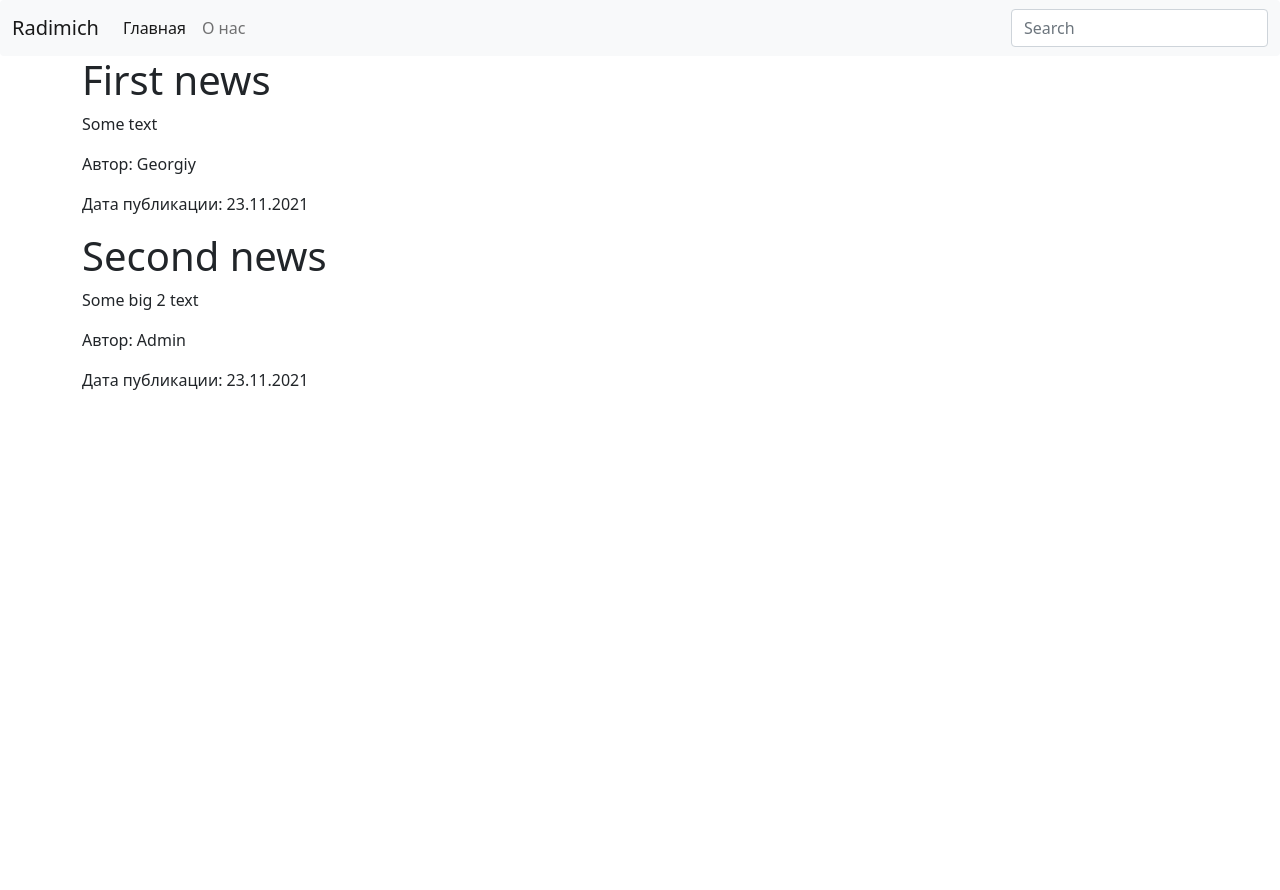
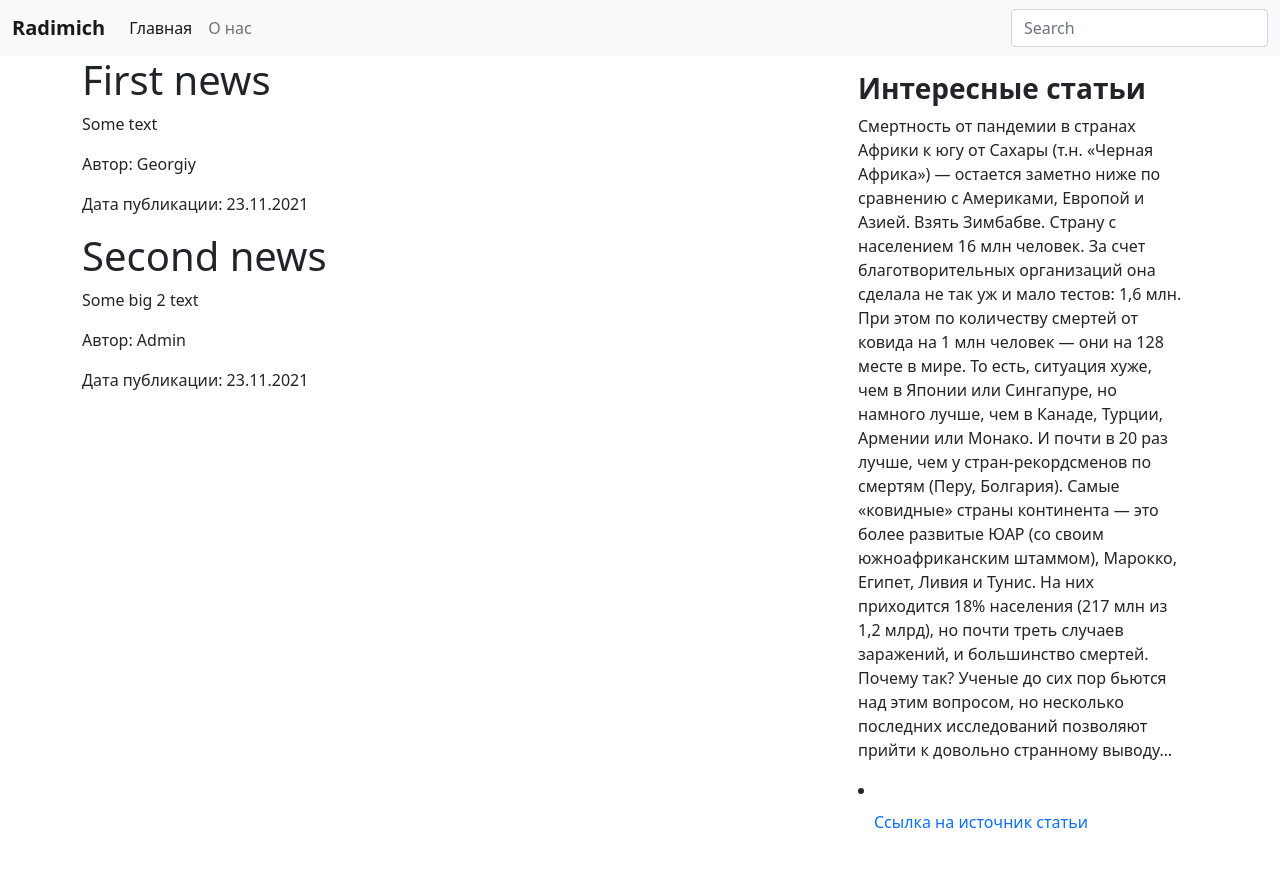
Before and after one commit to saburay32/site_djan_go, a Django app: page / in a window 1280 px wide. Before the commit the page ends 390 px from the top, so only its background shows below. Run offline with Django 3.2, Linux system fonts and the light colour scheme.

Commit message:
продолжаю изучать стили,добавил стаью и  активную ссылка(копировал по аналогии из кода-прокатило,работает)

```diff
--- a/blog/templates/blog/main.html
+++ b/blog/templates/blog/main.html
@@ -7,9 +7,9 @@
           href= "https://cdn.jsdelivr.net/npm/bootstrap@5.1.3/dist/css/bootstrap.min.css">
 </head>
 <body>
-   <nav class="navbar navbar-expand-lg navbar-light bg-light rounded" aria-label="Eleventh navbar example">
+   <nav class="navbar navbar-expand-lg navbar-light bg-light" aria-label="Eleventh navbar example">
       <div class="container-fluid">
-        <a class="navbar-brand" href="#">Radimich</a>
+        <a class="navbar-brand" href="#"><b>Radimich</b></a>
         <button class="navbar-toggler" type="button" data-bs-toggle="collapse" data-bs-target="#navbarsExample09" aria-controls="navbarsExample09" aria-expanded="false" aria-label="Toggle navigation">
           <span class="navbar-toggler-icon"></span>
         </button>
@@ -29,9 +29,33 @@
         </div>
       </div>
     </nav>
-    <div class="container">
-        {% block main_section%}
-        {%endblock main_section%}
-    </div>
+   <main class="container">
+       <div class="row">
+           <div class="col-md-8">
+               {% block main_section%}
+               {%endblock main_section%}
+           </div>
+           <aside class="col-md-4">
+               <div class="bg-sucess p-3 mb-3 rounded">
+                    <h3><b>Интересные статьи</b></h3>
+                    <p>
+                        Смертность от пандемии в странах Африки к югу от Сахары (т.н. «Черная Африка») — остается заметно ниже по сравнению с Америками, Европой и Азией.
+                        Взять Зимбабве. Страну с населением 16 млн человек. За счет благотворительных организаций она сделала не так уж и мало тестов: 1,6 млн.
+                        При этом по количеству смертей от ковида на 1 млн человек — они на 128 месте в мире. То есть, ситуация хуже, чем в Японии или Сингапуре,
+                        но намного лучше, чем в Канаде, Турции, Армении или Монако.
+                        И почти в 20 раз лучше, чем у стран-рекордсменов по смертям (Перу, Болгария).
+                        Самые «ковидные» страны континента — это более развитые ЮАР (со своим южноафриканским штаммом), Марокко, Египет, Ливия и Тунис.
+                        На них приходится 18% населения (217 млн из 1,2 млрд),
+                        но почти треть случаев заражений, и большинство смертей.
+                        Почему так? Ученые до сих пор бьются над этим вопросом, но несколько последних исследований позволяют прийти к довольно странному выводу…
+                         <li class="nav-item">
+                             <a class="nav-link" href="https://habr.com/ru/company/itsoft/blog/591185/">Ссылка на источник статьи</a>
+                         </li>
+                    </p>
+               </div>
+           </aside>
+       </div>
+
+   </main>
 </body>
 </html>
```
